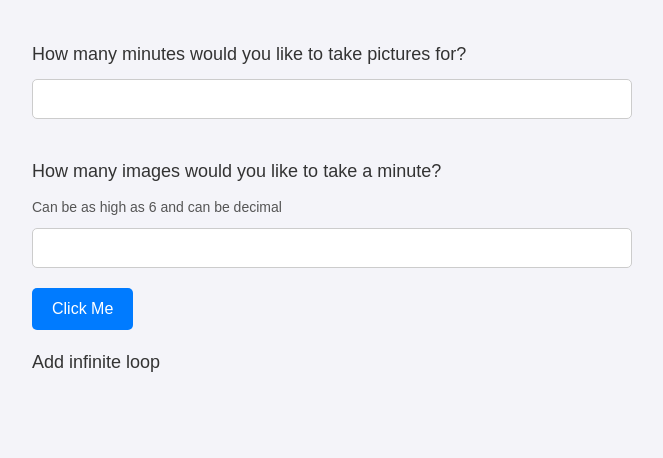
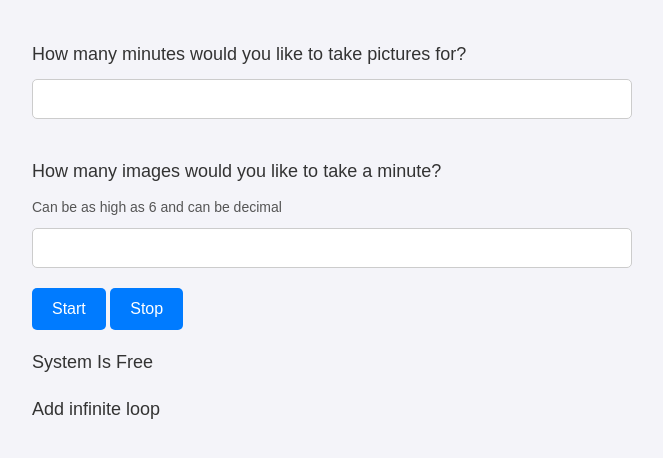
Before and after one commit to BradanCraig/Rainbows-Automated, a Flask app: page /run in a window 1280 px wide. Shown: the top 458 px of the page, without its empty margins (308-971 px from the left). Run offline with Flask 3, Linux system fonts and the light colour scheme.

Commit message:
New Stop button

```diff
--- a/server.py
+++ b/server.py
@@ -4,11 +4,14 @@ import requests
 import base64
 from helpers import *
 import time
+import threading
 
 
 app=Flask(__name__)
 
-
+#Globals
+thread=None
+stop_pictures = threading.Event()
 
 @app.route('/')
 def home():
@@ -31,14 +34,11 @@ def run():
 
 
 @app.route('/send_dur_and_freq', methods=['POST'])
-def sending_data():
-    data = request.get_json()
-    duration = data.get("duration")
-    frequency = data.get("frequency")
+def sending_data(stoping, duration, frequency):
 
 
 
-    url = 'http://10.4.119.62:8000/get_images'
+    url = 'http://10.4.119.62:5000/get_images'
     data = {'duration': duration, 'frequency': frequency}
     headers = {'Content-Type': 'application/json'}
 
@@ -46,9 +46,16 @@ def sending_data():
         number_of_images = (duration*frequency)
         for i in range(number_of_images+1):
 
+            if stoping.is_set():
+                return "Stopped Early"
+
+            #Turn On LED
+
             response = requests.post(url, json=data, headers=headers)
             image = decode_image(encoded_img=response.json()['image'])
             image.save(f"images/image_{i}.png")
+
+            #turn off LED
 
             if i != number_of_images:
                 time.sleep((1/frequency)*60)
@@ -60,6 +67,26 @@ def sending_data():
         print(e)
         return f"Error sending data: {e}", 500
 
+@app.route("/stop")
+def stop():
+    global stop_pictures
+    stop_pictures.set()
+    return "Stopped"
+
+@app.route("/start", methods=["POST"])
+def start():
+
+    data = request.get_json()
+    duration = data.get("duration")
+    frequency = data.get("frequency")
+
+    global thread, stop_pictures
+    if thread is None or not thread.is_alive():
+        stop_pictures.clear()
+        thread = threading.Thread(target=sending_data, args=(stop_pictures, duration, frequency))
+        thread.start()
+
+    return "started"
 
 @app.route("/setup")
 def setup():
--- a/templates/run.html
+++ b/templates/run.html
@@ -4,13 +4,15 @@
         <script>
 
             function GetVals(){
+                const element = document.getElementById('notice')
+                element.innerHTML="<p>System Is In Use</p>"
                 var duration = parseFloat(document.getElementById("duration").value)
                 var frequency = parseFloat(document.getElementById("frequency").value)
                 console.log(duration, frequency)
                 console.log(60 % frequency)
                 if(frequency >= .25 && 60 % frequency == 0){
 
-                    fetch("/send_dur_and_freq", {
+                    fetch("/start", {
                         method: "POST",
                         headers: {
                             "Content-Type": "application/json"
@@ -21,6 +23,7 @@
                     .then(response => response.text())
                     .then(data => console.log("Response from server:", data))
                     .catch(err => console.error("Error:", err));
+                    //element.innerHTML = "<p>System Is Free</p>"
                 }
                 else{
                     let popup = window.open(
@@ -32,6 +35,15 @@
                 }
             }
 
+            function Kill(){
+                fetch('/stop')
+                .then(response => response.text())
+                .then(data => console.log("Response from server:", data))
+                .catch(err => console.error("Error:", err));
+                const element = document.getElementById('notice')
+                element.innerHTML = "<p>System Is Free</p>"
+            }
+
         </script>
     </head>
 
@@ -41,7 +53,9 @@
     <p>How many images would you like to take a minute?</p>
     <a>Can be as high as 6 and can be decimal</a>
     <input type="text" id="frequency">
-    <button onclick="GetVals()">Click Me</button>
+    <button onclick="GetVals()">Start</button>
+    <button onclick="Kill()">Stop</button>
+    <p id="notice">System Is Free</p>
     <p>Add infinite loop</p>
 </body>
 
--- a/templates/setup.html
+++ b/templates/setup.html
@@ -12,6 +12,7 @@
             <dd>This will run all the commands nessicay to set up your camera's server</dd>
             <dd>A lot of these dependincies are old. If this causes issues, please contact Bradan and complain. He should refactor the open source code but is lazy</dd>
             <dd>MAKE THIS A WHOLE PAGE</dd>
+            <li></li>
         </ol>
 
 </body>
```
